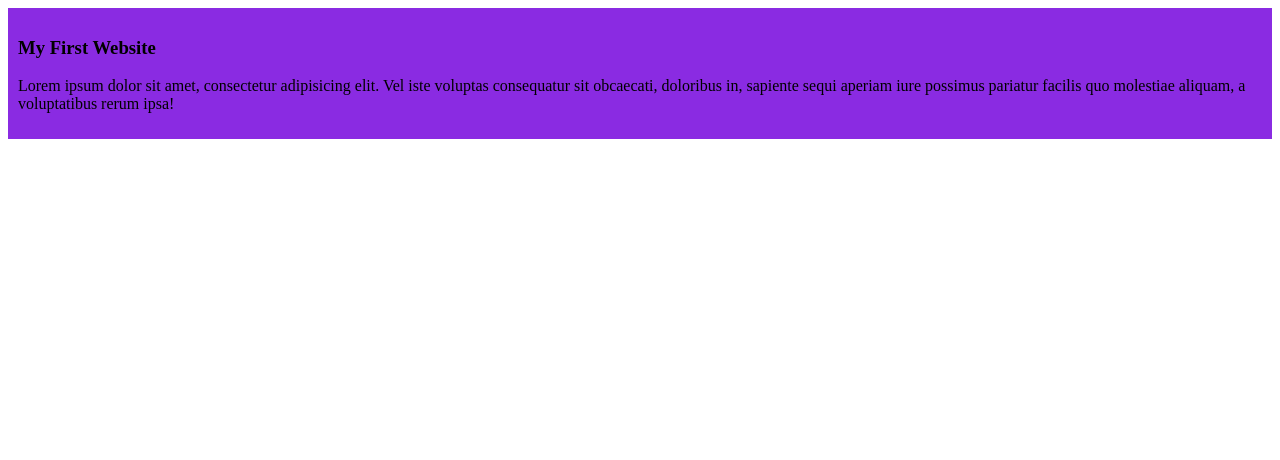
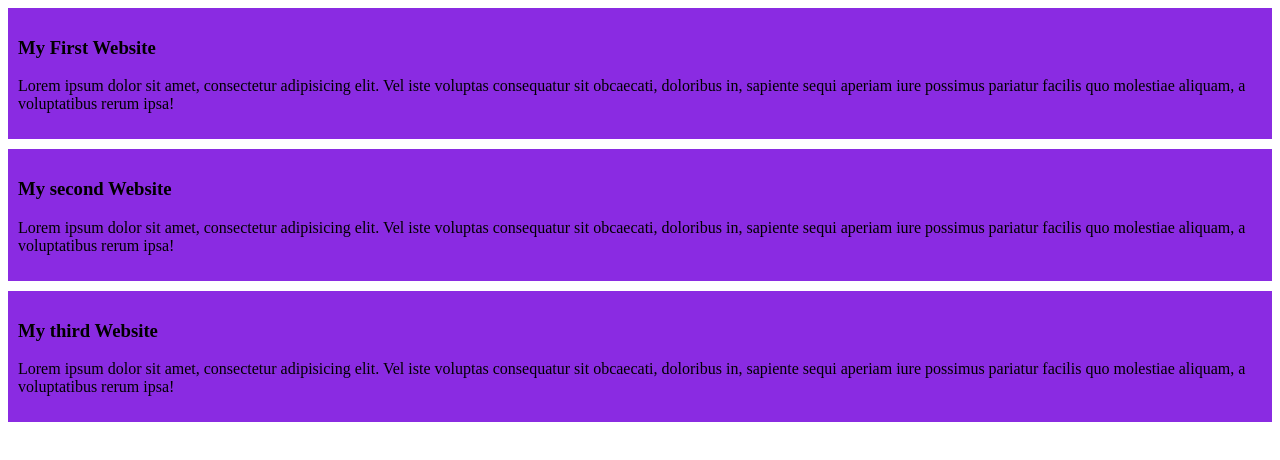
Before and after one commit to Rifat3315/my-simple-website, a plain HTML site: page index.html in a window 1280 px wide. Drawn offline with Linux system fonts and the light colour scheme.

Commit message:
added two more blog

```diff
--- a/index.html
+++ b/index.html
@@ -12,5 +12,15 @@
 <p> Lorem ipsum dolor sit amet, consectetur adipisicing elit. Vel iste voluptas consequatur sit obcaecati, doloribus in, sapiente sequi aperiam iure possimus pariatur facilis quo molestiae aliquam, a voluptatibus rerum ipsa!</p>
 
     </div>
+    <div>
+<h3> My second Website </h3>
+<p> Lorem ipsum dolor sit amet, consectetur adipisicing elit. Vel iste voluptas consequatur sit obcaecati, doloribus in, sapiente sequi aperiam iure possimus pariatur facilis quo molestiae aliquam, a voluptatibus rerum ipsa!</p>
+
+    </div>
+    <div>
+<h3> My third Website </h3>
+<p> Lorem ipsum dolor sit amet, consectetur adipisicing elit. Vel iste voluptas consequatur sit obcaecati, doloribus in, sapiente sequi aperiam iure possimus pariatur facilis quo molestiae aliquam, a voluptatibus rerum ipsa!</p>
+
+    </div>
 </body>
 </html>
--- a/styles/blog.css
+++ b/styles/blog.css
@@ -1,4 +1,5 @@
 div{
     background-color: blueviolet;
     padding:10px;
+    margin-bottom: 10px;
 }
```
